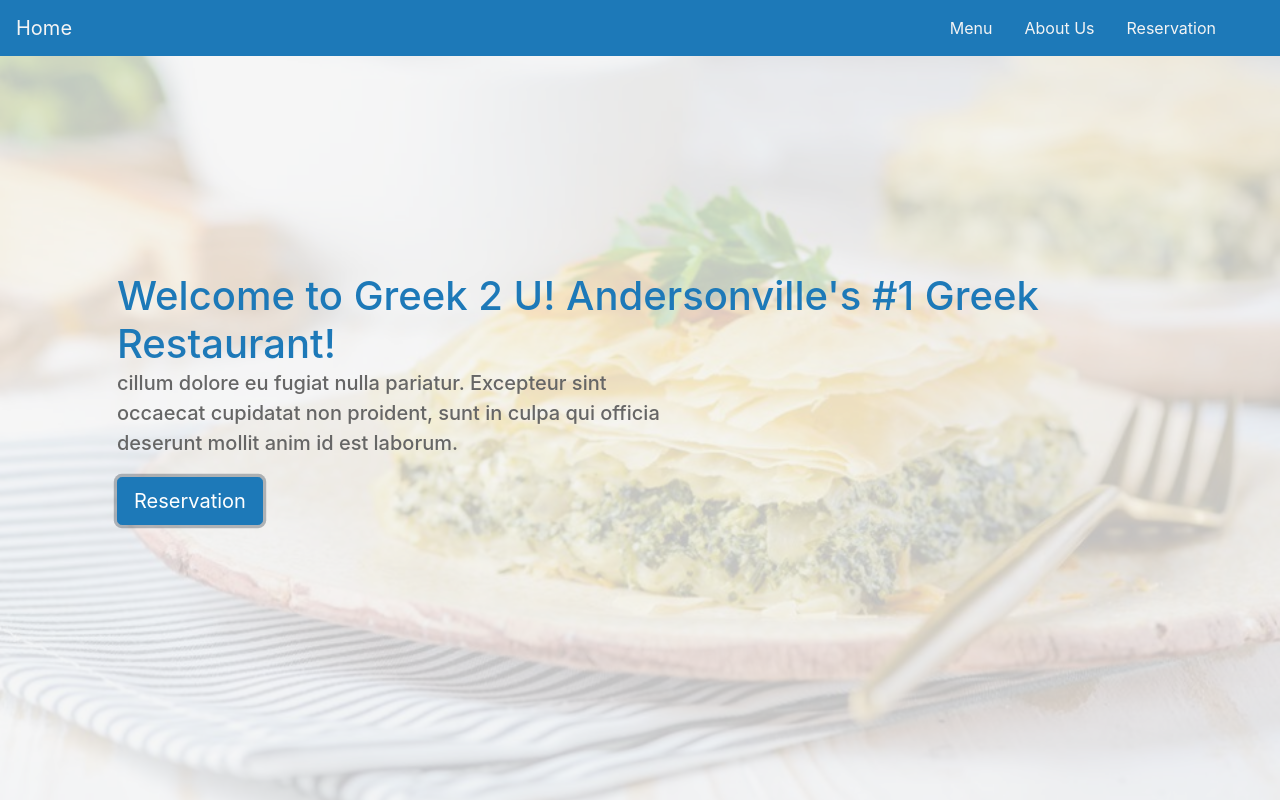
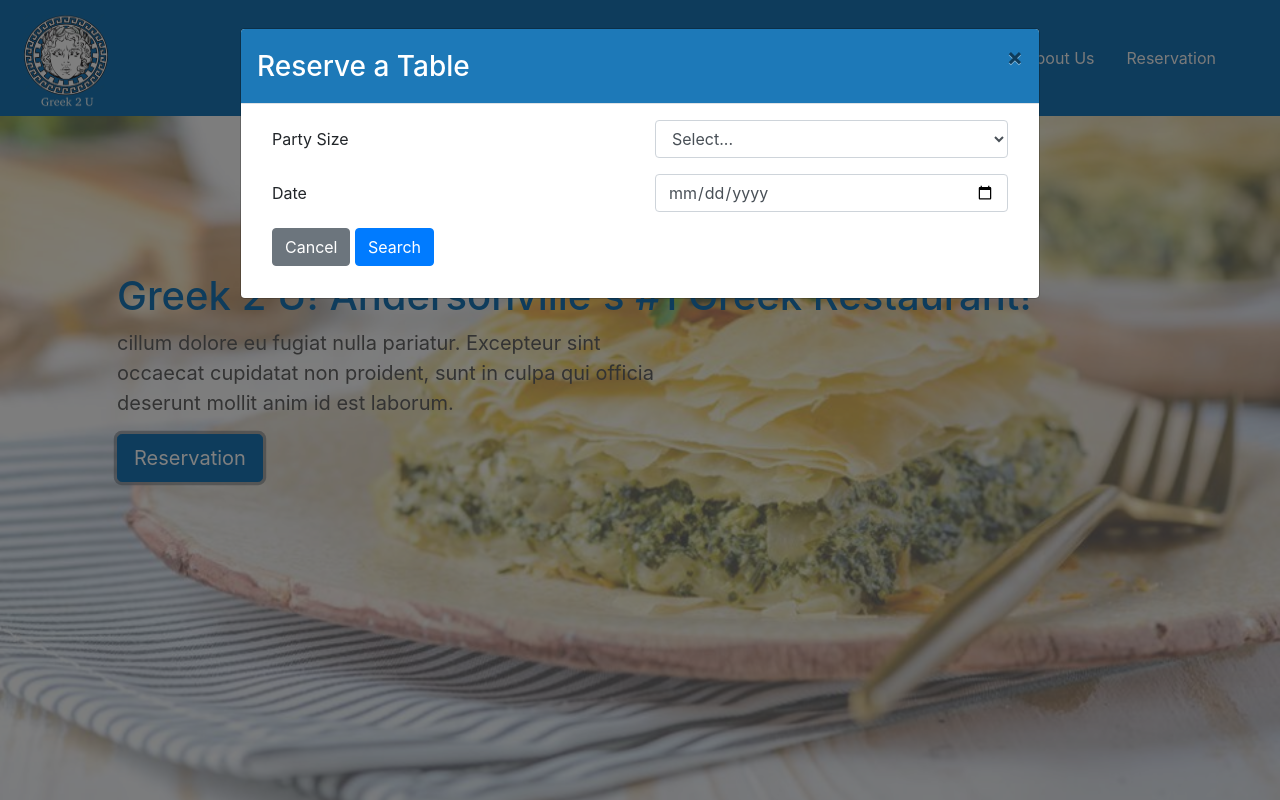
Before and after one commit to bobbe86/g2u, a website: page index.html in a window 1280 px wide. Both pictures are taken after a click on the button "Reservation". Shown: the top 800 px of the page. Drawn offline with nearby package versions, Linux system fonts and the light colour scheme.

Commit message:
updated everything

```diff
--- a/css/styles.css
+++ b/css/styles.css
@@ -6,6 +6,7 @@
 .navbar-brand {
     color: #f4f4f4;
     cursor: pointer;
+    padding: 0;
 }
 
 .nav-link {
@@ -38,7 +39,7 @@
     min-width: 100%;
     left: 0;
     top: 0;
-    background: rgba(244, 244, 244, 0.79);
+    background: rgba(244, 244, 244, 0.40);
 }
 
 .description {
@@ -65,6 +66,7 @@
     color: #fff;
 }
 
+/* menu */
 .menu {
     margin: 4em 0;
     padding: 1em;
@@ -102,6 +104,7 @@
     line-height: 2;
     color: #888;
 }
+
 
 /* reservation */
 .reservation {
@@ -141,6 +144,8 @@
     line-height: 2;
     color: #888;
 }
+
+
 /* About Us */
 .about {
     margin: 4em 0;
@@ -179,3 +184,27 @@
     line-height: 2;
     color: #888;
 }
+
+    .modal-header {
+    background-color: #1d79b8;
+    color: white ;
+    }
+
+footer {
+    width: 100%;
+    background-color: #1d79b8;
+    padding: 5% 5% 10% 5%;
+    color: #fff;
+}
+
+.fa {
+
+    padding: 15px;
+    font-size: 25 px;
+    color: #fff;
+
+}
+.fa:hover{
+    color: antiquewhite;
+    text-decoration: none;
+}
--- a/index.html
+++ b/index.html
@@ -12,32 +12,33 @@
     <link rel="stylesheet" href="https://fonts.googleapis.com/css?family=Lobster|Open+Sans" />
     <link rel="stylesheet" href="node_modules/font-awesome/css/font-awesome.min.css" />
     <link rel="stylesheet" href="node_modules/bootstrap-social/bootstrap-social.css" />
-    <link rel="stylesheet" href="css/styles.css" />
+    <link rel="stylesheet" href="/css/styles.css" />
 
     <title>G2U</title>
 
 </head>
 
 <header class="header">
-    <div class="overlay"></div>
-    <div class="container">
-        <div class="description">
-            <h1> Welcome to Greek 2 U! Andersonville's #1 Greek Restaurant!
+    <div class="overlay">
+        <div class="container">
+            <div class="description">
+                <h1> Greek 2 U! Andersonville's #1 Greek Restaurant!</h1>
                 <p> cillum dolore eu fugiat nulla pariatur. Excepteur sint occaecat cupidatat non proident, sunt in
                     culpa qui officia deserunt mollit anim id est laborum.
                 </p>
-                <button class="btn btn-outline-secondary btn-lg">Reservation</button>
-            </h1>
+                <button type="button" class="btn btn-outline-secondary btn-lg" data-toggle="modal" id="reserveButton"
+                    data-target="#reservationModal">Reservation</button>
+            </div>
         </div>
-    </div>
-
+    </div>Ï
 </header>
 
 
 <body>
     <!-- navbar -->
     <nav class="navbar navbar-expand-lg fixed-top ">
-        <a class="navbar-brand" href="#">Home</a>
+        <a class="navbar-brand" href="#"><img src="/img/logo.jpg" width="100" height="100"
+                class="d-inline-block align-top" alt=""></a>
         <button class="navbar-toggler" type="button" data-toggle="collapse" data-target="#navbarSupportedContent"
             aria-controls="navbarSupportedContent" aria-expanded="false" aria-label="Toggle navigation">
             <span class="navbar-toggler-icon"></span>
@@ -45,13 +46,13 @@
         <div class="collapse navbar-collapse " id="navbarSupportedContent">
             <ul class="navbar-nav mr-4">
                 <li class="nav-item">
-                    <a class="nav-link" data-value="menu" href="#">Menu</a>
+                    <a class="nav-link" data-value="menu" href="#menu">Menu</a>
                 </li>
                 <li class="nav-item">
-                    <a class="nav-link " data-value="about" href="#">About Us</a>
+                    <a class="nav-link " data-value="about" href="#about">About Us</a>
                 </li>
                 <li class="nav-item">
-                    <a class="nav-link " data-value="reservation" href="#">Reservation</a>
+                    <a class="nav-link " data-value="reservation" href="#reservation">Reservation</a>
                 </li>
             </ul>
         </div>
@@ -80,7 +81,7 @@
     <div class="about" id="about">
         <div class="row">
             <div class="col-lg-4 col-md-4 col-sm-12">
-                <img src="img/greekfamily.jpg" class="img-fluid">
+                <img src="/img/greekfamily.jpg" class="img-fluid">
                 <span class="text-justify"></span>
             </div>
             <div class="col-lg-8 col-md-8 col-sm-12 desc">
@@ -95,12 +96,12 @@
                 </p>
             </div>
         </div>
-        <!-- reservation -->
     </div>
+    <!-- reservation -->
     <div class="reservation" id="reservation">
         <div class="row">
             <div class="col-lg-4 col-md-4 col-sm-12">
-                <img src="img/reservation.jpg" class="img-fluid">
+                <img src="/img/reservation.jpg" class="img-fluid">
                 <span class="text-justify"></span>
             </div>
             <div class="col-lg-8 col-md-8 col-sm-12 desc">
@@ -116,12 +117,80 @@
             </div>
         </div>
     </div>
+    <!-- Modal component -->
+    <div id="reservationModal" class="modal fade" role="dialog">
+        <div class="modal-dialog modal-lg" role="document">
+            <div class="modal-content">
+                <div class="modal-header">
+                    <h3 class="modal-title">Reserve a Table</h3>
+                    <button type="button" class="close" data-dismiss="modal" data-target>&times;</button>
+                </div>
+                <div class="modal-body">
+                    <div class="container-fluid">
+                        <!-- CREATE THE FORM -->
+                        <form id="reservationForm">
+                            <div class="form-group row">
+                                <label for="numDiners" class="col-sm-6 col-form-label">Party Size</label>
+                                <!--Select Dropdown-->
+                                <div class="col">
+                                    <select name="nuDiners" id="nuDiners" class="form-control">
+                                        <option selected>Select...</option>
+                                        <option value="1">1</option>
+                                        <option value="2">2</option>
+                                        <option value="3">3</option>
+                                        <option value="4">4</option>
+                                        <option value="5">5</option>
+                                        <option value="6">6</option>
+                                    </select>
+                                </div>
+                            </div>
+                            <!--Date-->
+                            <div class="form-group row">
+                                <label for="date" class="col-sm-6 col-form-label">Date</label>
+                                <div class="col">
+                                    <input type="date" class="form-control" id="date" name="date" placeholder="Date" />
+                                </div>
+                            </div>
+                            <!--Search Button-->
+                            <div class="form-group row">
+                                <div class="col">
+                                    <button type="button" class="btn btn-secondary" data-dismiss="modal">Cancel</button>
+                                    <button type="submit" class="btn btn-primary">Search</button>
+                                </div>
+
+                            </div>
+                        </form>
+                    </div>
+
+                </div>
+            </div>
+        </div>
+
+    </div>
 
 
 
 
 
-    <footer>
+
+    <footer class="container-fluid text-center">
+    <div class="row">
+        <div class="col-sm-4">
+            <h3>Contact Us</h3>
+            <br>
+            <h4>Contact Address and Contact Info</h4>
+        </div>
+        <div class="col-sm-4">
+            <h3>Connect</h3>
+            <a href="#" class="fa fa-facebook"></a>
+            <a href="#" class="fa fa-twitter"></a>
+            <a href="#" class="fa fa-instagram"></a>
+        </div>
+        <div class="col-sm-4">
+            <img src="/img/logo.jpg" width="100" height="100"
+            class="d-inline-block align-top" alt="">
+        </div>
+    </div>
 
     </footer>
 
@@ -129,6 +198,7 @@
 
 
     <!-- jQuery must come first, then Popper.js, then the Bootstrap JavaScript plugins.-->
+
     <script src="node_modules/jquery/dist/jquery.slim.min.js"></script>
     <script src="node_modules/popper.js/dist/umd/popper.min.js"></script>
     <script src="node_modules/bootstrap/dist/js/bootstrap.min.js"></script>
--- a/js/main.js
+++ b/js/main.js
@@ -8,4 +8,5 @@ $(document).ready(function(){
      scrollTop:$("#" + $(this).data('value')).offset().top
     },1000)
 
-   })
+
+});
```
